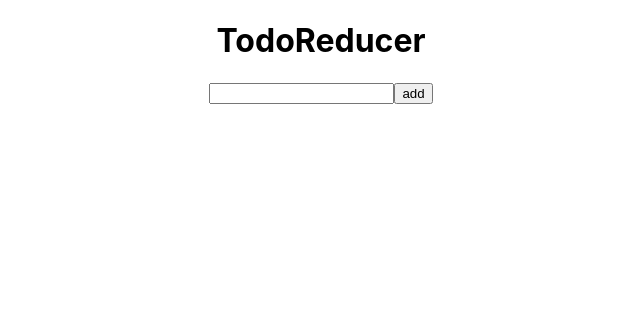
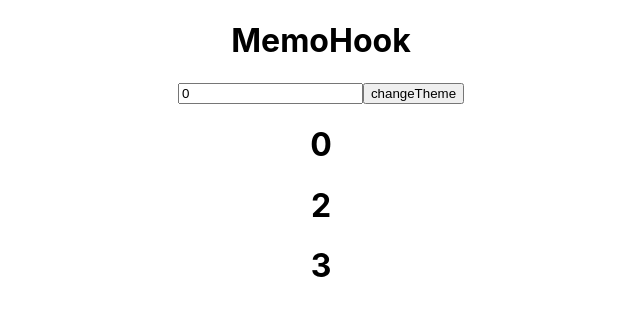
Before and after one commit to ritikj27/react-hooks, a React (Create React App) app: page / in a window 1280 px wide. Shown: the top 316 px of the page, without its empty margins (319-959 px from the left). Built offline with nearby package versions, Linux system fonts and the light colour scheme.

Commit message:
learn about usecallback hook

```diff
--- a/src/App.js
+++ b/src/App.js
@@ -4,6 +4,7 @@ import MemoHook from './components/MemoHook';
 import RefHook from './components/RefHook';
 import ReducerHook from './components/ReducerHook';
 import TodoReducer from './components/TodoReducer';
+import CallbackHook from './components/useCallback/CallbackHook';
 
 function App() {
   return (
@@ -11,7 +12,8 @@ function App() {
      {/* <MemoHook/> */}
      {/* <RefHook /> */}
      {/* <ReducerHook/> */}
-     <TodoReducer />
+     {/* <TodoReducer /> */}
+     <CallbackHook/>
     </div>
   );
 }
--- /dev/null
+++ b/src/components/useCallback/CallbackHook.js
@@ -0,0 +1,47 @@
+import { useCallback, useEffect, useMemo, useState } from "react";
+import List from "./List";
+
+
+// use callback return a function
+// use memo return a value of function
+
+// useMemo: Returns and stores the calculated value of a function in a variable
+// useCallBack: Returns and stores the actual function itself in a variable
+function CallbackHook() {
+  const [num, setNum] = useState(0);
+  const [dark, setDark] = useState(false);
+
+  const getElm = useCallback(() => {
+    return [num, num + 2, num + 3];
+  }, [num]);
+
+  const theme = useMemo(() => {
+    return {
+      backgroundColor: dark ? "black" : "white",
+      color: dark ? "white" : "black",
+    };
+  }, [dark]);
+
+  useEffect(() => {
+    console.log("theme");
+  }, [theme]);
+
+  return (
+    <div>
+      <h1>MemoHook</h1>
+      <input
+        type="number"
+        value={num}
+        onChange={(e) => setNum(e.target.value)}
+      />
+      <button onClick={() => setDark(!dark)}>changeTheme</button>
+      <div
+        style={{ backgroundColor: theme.backgroundColor, color: theme.color }}
+      >
+       <List getElm={getElm} />
+      </div>
+    </div>
+  );
+}
+
+export default CallbackHook;
--- /dev/null
+++ b/src/components/useCallback/List.js
@@ -0,0 +1,18 @@
+import React, { useEffect, useState } from "react";
+
+function List({ getElm }) {
+  const [arr, setArr] = useState([]);
+  useEffect(() => {
+    console.log("get")
+    setArr(getElm());
+  }, [getElm]);
+  return (
+    <div>
+      {arr.map((a) => (
+        <h1>{a}</h1>
+      ))}
+    </div>
+  );
+}
+
+export default List;
```
Also changed, not shown: src/components/useTransition/TransitionHook.js (added).
